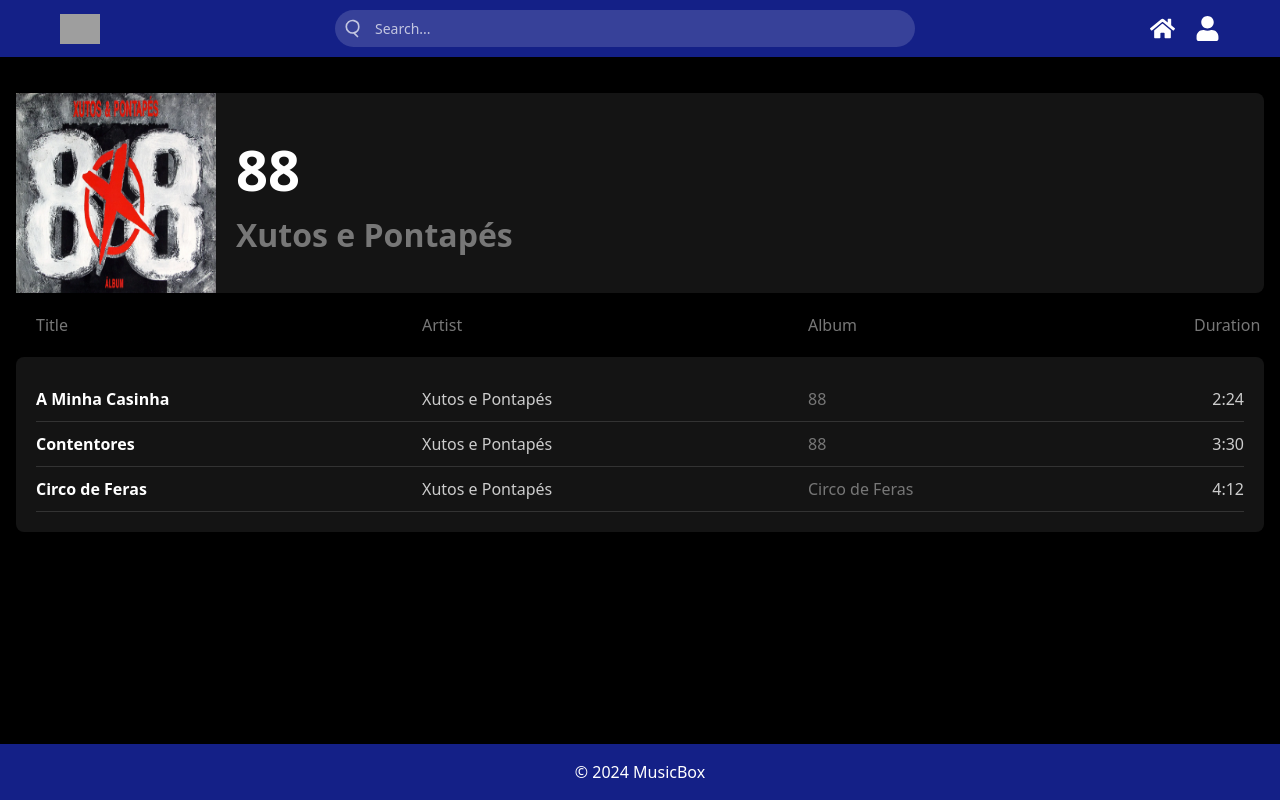
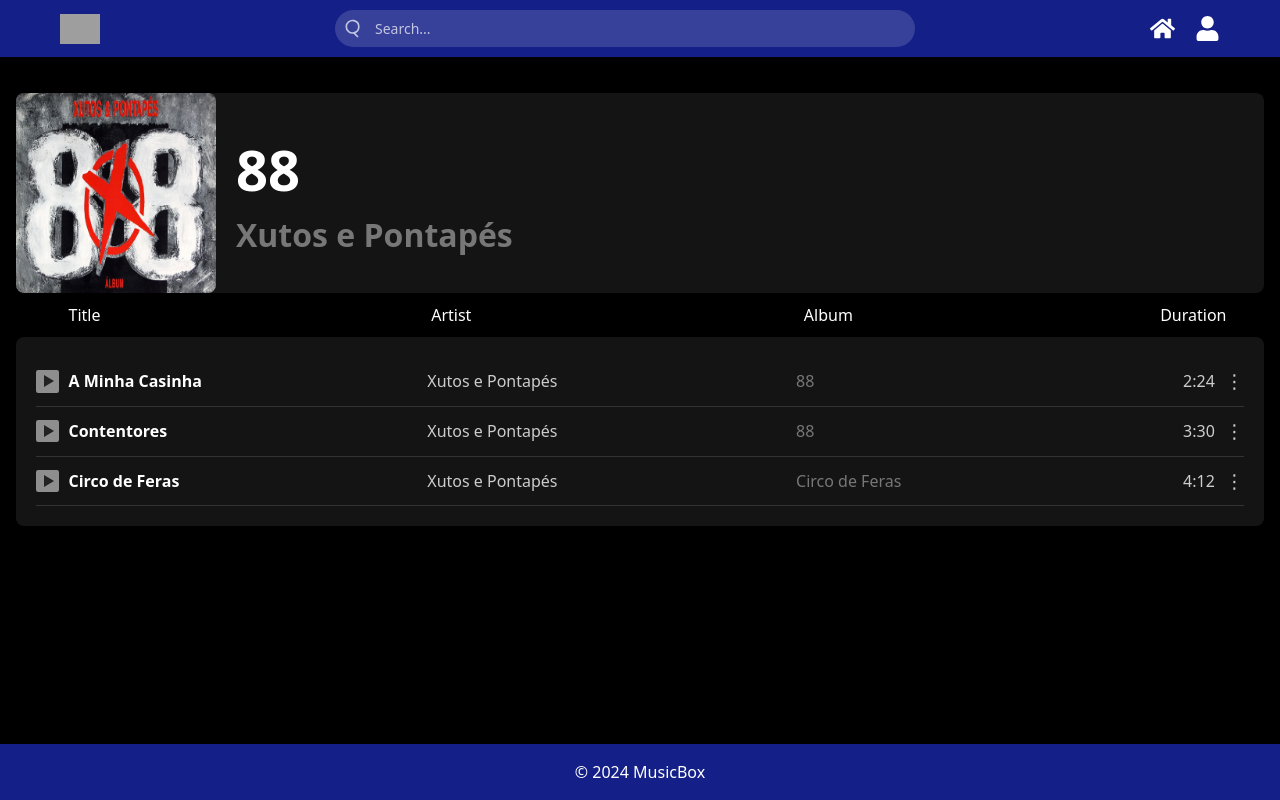
Before and after one commit to ManuelCPinto/IPM-Projeto, a Next.js app: page /player/playlist in a window 1280 px wide. Built offline with nearby package versions, Linux system fonts and the light colour scheme; grey boxes are pictures that could not be loaded.

Commit message:
added dud play and option buttons

```diff
--- a/src/app/player/playlist/page.tsx
+++ b/src/app/player/playlist/page.tsx
@@ -16,7 +16,7 @@
   { title: 'Circo de Feras', artist: 'Xutos e Pontapés', album: 'Circo de Feras', duration: '4:12' },
 ];
 
-{/* Temporary base example */}
+{/* Temporary base example remove when implemented with the rest*/}
 export default function App() {
   return (
     <Playlist
@@ -43,25 +43,29 @@
           <h2 className="band-name"><strong>{bandName}</strong></h2>
         </div>
       </div>
-      <div className="header-container">
-        <div className="header-item">
-          <div className="header-row">
-            <div className="header-title">Title</div>
-            <div className="header-artist">Artist</div>
-            <div className="header-album">Album</div>
-            <div className="header-duration">Duration</div>
+      <div className="table-header-container">
+        <div className="table-header-item">
+          <div className="table-header-row">
+            <div className="table-header-title">Title</div>
+            <div className="table-header-artist">Artist</div>
+            <div className="table-header-album">Album</div>
+            <div className="table-header-duration">Duration</div>
           </div>
         </div>
       </div>
       <div className="playlist-container">
         {songs.map((song, index) => (
           <div key={index} className="song-item">
+            <button className="circle-play-button">
+              <div className="triangle-icon"></div>
+            </button>
             <div className="song-info">
               <div className="song-title">{song.title}</div>
               <div className="song-artist">{song.artist}</div>
               <div className="song-album">{song.album}</div>
               <div className="song-duration">{song.duration}</div>
             </div>
+            <button className="options-button">⋮</button>
           </div>
         ))}
       </div>
--- a/src/app/player/playlist/playlist.css
+++ b/src/app/player/playlist/playlist.css
@@ -24,6 +24,7 @@
 
   .song-title {
     font-weight: bold;
+    padding-left: 10px;
   }
 
   .song-artist {
@@ -38,42 +39,75 @@
     color: #ccc;
     text-align: right;
   }
-
-  .play-button {
-    background-color: #1db954;
-    border: none;
-    padding: 8px 12px;
-    border-radius: 4px;
-    color: #fff;
-    cursor: pointer;
-  }
-
-  .header-container {
+  .table-header-container {
     width: 100%;
     margin: 0 auto;
     color: #fff;
     padding: 10px 20px;
   }
 
-  .header-item {
+  .table-header-item {
     display: flex;
     align-items: center;
     justify-content: space-between;
-    padding: 10px 0;
   }
 
-  .header-row {
+  .table-header-row {
     flex: 1;
     display: grid;
-    grid-template-columns: 1fr 1fr 1fr 50px;
+    grid-template-columns: 1fr 1fr 1fr 90px;
     column-gap: 10px;
   }
 
-  .header-title, .header-artist, .header-album, .header-duration {
-    color: #777;
-    text-align: left;
+  .table-header-title {
+    padding-left: 32.5px;
   }
 
-  .header-duration {
+  .table-header-artist {
+    text-align: left;
+    padding-left: 22.5px;
+  }
+
+  .table-header-album {
+    text-align: left;
+    padding-left: 22.5px;
+  }
+
+  .table-header-duration {
     text-align: right;
+    padding-right: 17.5px;
   }
+
+  .circle-play-button {
+    width: 22.5px;
+    height: 22.5px;
+    border-radius: 10%;
+    background-color: #b2b2b2c6;
+    display: flex;
+    align-items: center;
+    justify-content: center;
+    cursor: pointer;
+    position: relative;
+    padding-left: 2.5px;
+  }
+
+  .triangle-icon {
+    width: 0;
+    height: 0;
+    border-left: 10px solid #222; /* Black triangle */
+    border-top: 6px solid transparent;
+    border-bottom: 6px solid transparent;
+  }
+
+  .options-button {
+    background: none;
+    border: none;
+    color: #ccc;
+    cursor: pointer;
+    font-size: 1.2rem;
+    padding-left: 10px;
+  }
+
+  .options-button:hover {
+    color: #fff;
+  }
--- a/src/app/player/playlist/playlistHeader.css
+++ b/src/app/player/playlist/playlistHeader.css
@@ -10,6 +10,7 @@
   width: 200px;
   height: 200px;
   margin-right: 20px;
+  border-radius: 8px;
 }
 
 .band-info {
```
